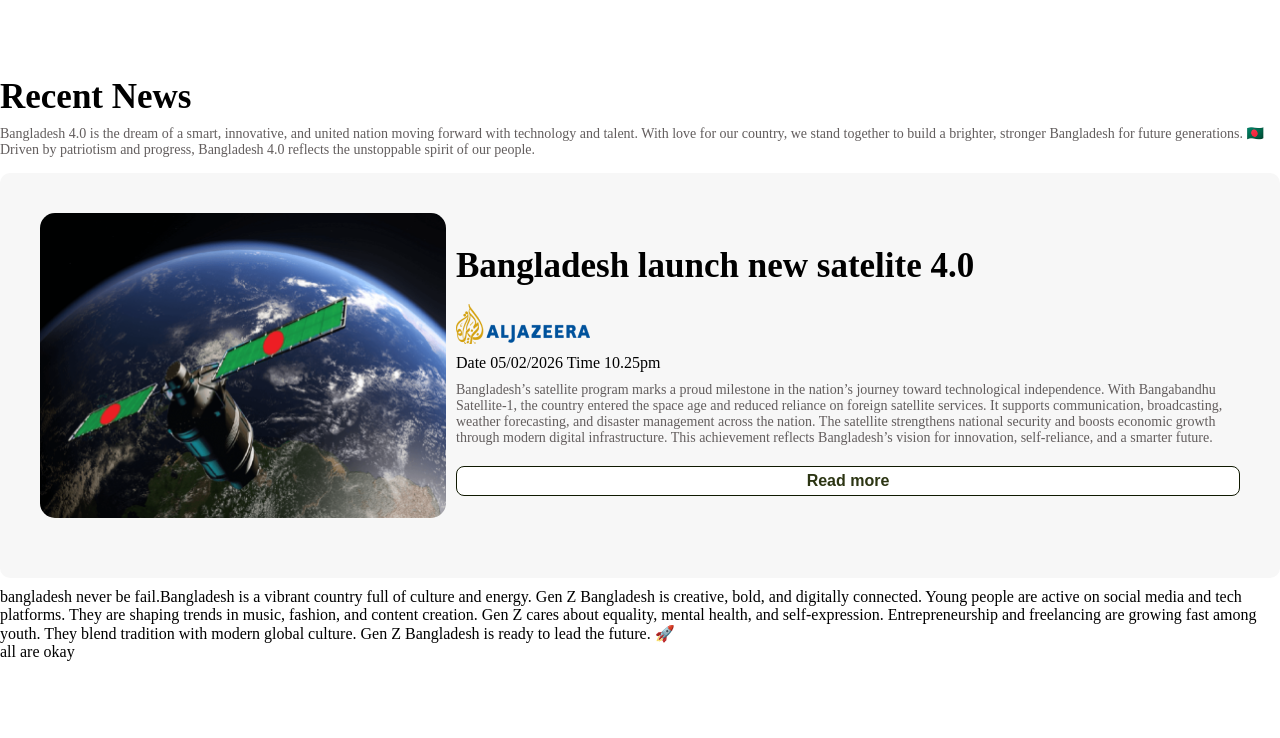
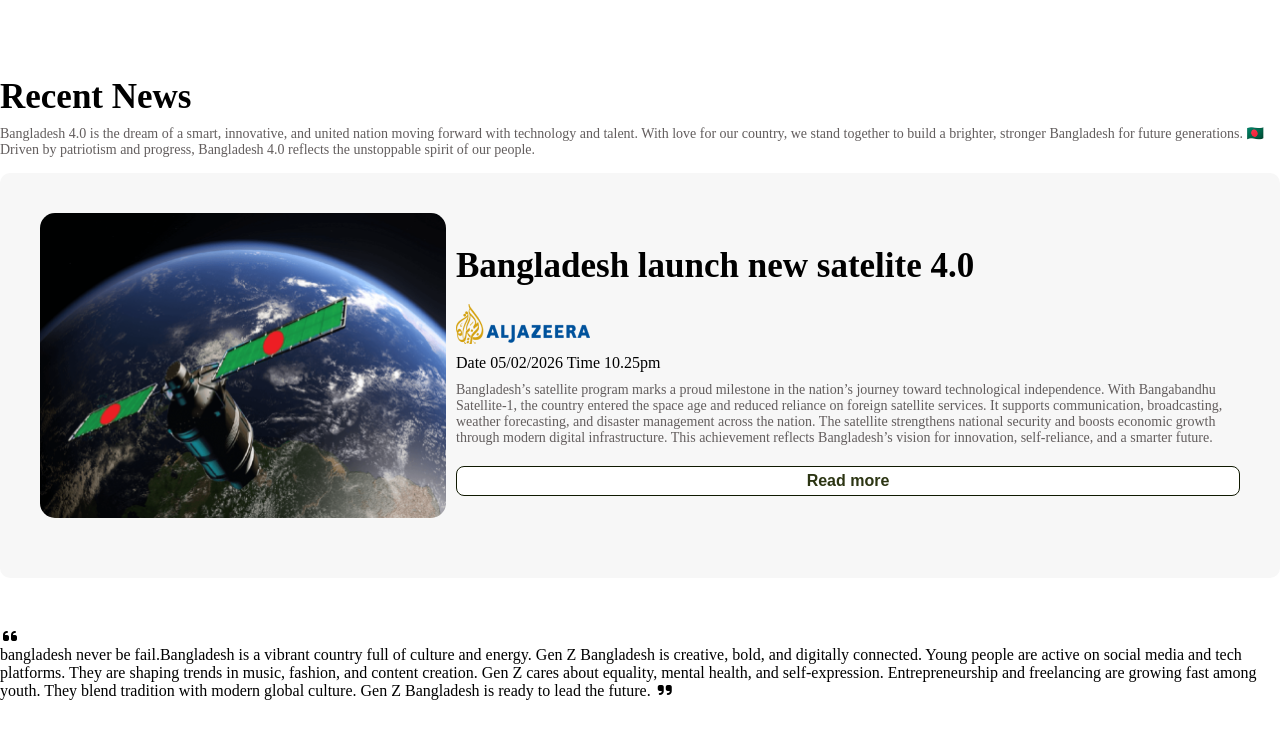
Before and after one commit to shamsul756/bangladesh-, a plain HTML site: page index.html in a window 1280 px wide. Shown: the part 982-1720 px from the top of the page. Before the commit the page ends 1643 px from the top, so only its background shows below. Drawn offline with Linux system fonts and the light colour scheme.

Commit message:
cdn font awesome load

```diff
--- a/index.html
+++ b/index.html
@@ -5,6 +5,7 @@
     <meta name="viewport" content="width=device-width, initial-scale=1.0">
     <title>bangladesh 4.0</title>
     <link rel="stylesheet" href="style.css">
+   <link rel="stylesheet" href="https://cdnjs.cloudflare.com/ajax/libs/font-awesome/7.0.1/css/all.min.css" integrity="sha512-2SwdPD6INVrV/lHTZbO2nodKhrnDdJK9/kg2XD1r9uGqPo1cUbujc+IYdlYdEErWNu69gVcYgdxlmVmzTWnetw==" crossorigin="anonymous" referrerpolicy="no-referrer" />
 </head>
 <body>
     <!--header part -->
@@ -93,7 +94,8 @@
         </div>
     </div>
     </section>
-    <section class="quote">
+    <section class="quote container">
+        <span><i class="fa-solid fa-quote-left"></i></span>
         <p>bangladesh never be fail.Bangladesh is a vibrant country full of culture and energy.
 Gen Z Bangladesh is creative, bold, and digitally connected.
 Young people are active on social media and tech platforms.
@@ -101,9 +103,10 @@
 Gen Z cares about equality, mental health, and self-expression.
 Entrepreneurship and freelancing are growing fast among youth.
 They blend tradition with modern global culture.
-Gen Z Bangladesh is ready to lead the future. 🚀
+Gen Z Bangladesh is ready to lead the future. <span><i class="fa-solid fa-quote-right"></i></span>
 </p>
-<p>all are okay</p>
+
+
     </section>
     </main>
     <footer>
--- a/style.css
+++ b/style.css
@@ -153,9 +153,11 @@
     width: 134px;
     height: 40px;
 }
+/* quote section */
 
-
-
+.quote{
+    margin: 50px auto;
+}
 
 
 
```
